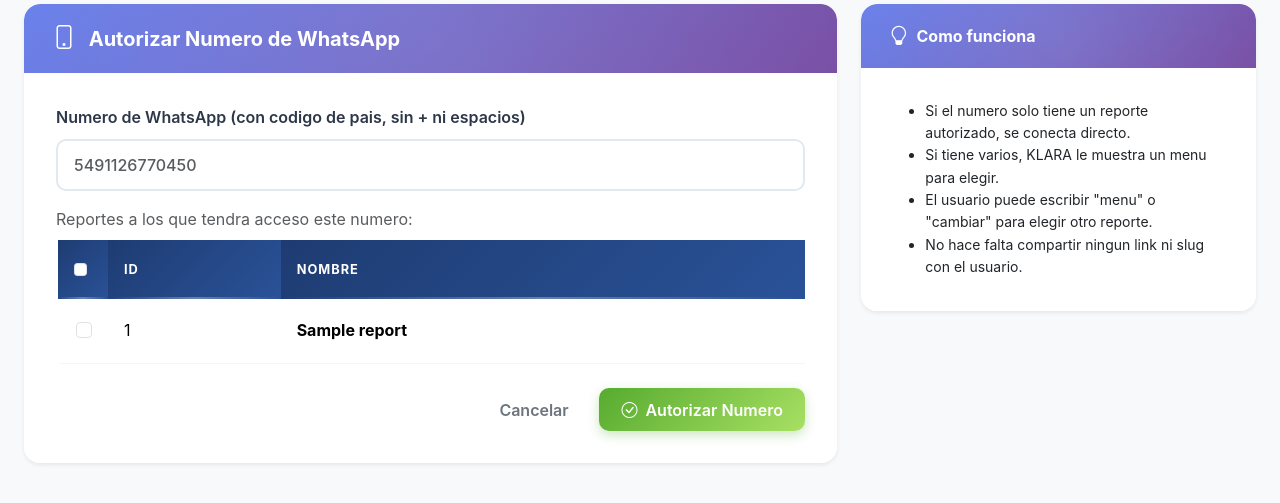
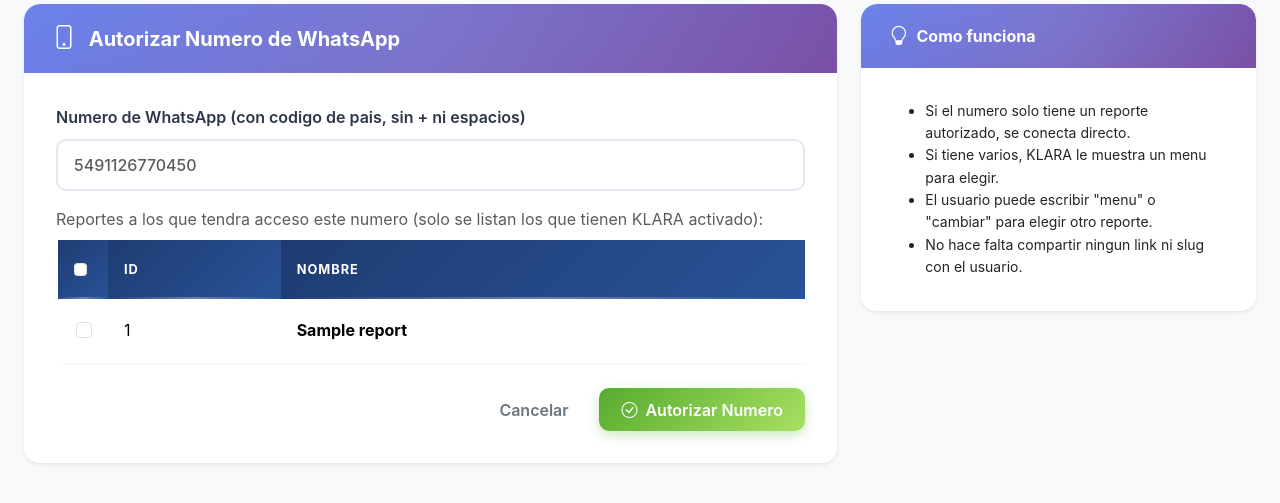
Before and after one commit to gonzalocandia92/powerbi-flask-embed, a Flask app: page /admin/empresas/1/whatsapp/add in a window 1280 px wide. Shown: the part 165-668 px from the top of the page. Run offline with Flask 2, Linux system fonts and the light colour scheme; a user stored in the database is signed in; tables that the repository leaves empty hold one stand-in row (values such as "Sample post"); parts of the project's set-up code (start-up, migrations or seed data) failed here and were passed over; some libraries are stand-ins or nearby versions.

Commit message:
fix: recognize switch requests in natural language, require KLARA enabled per report
- _is_menu_command now matches "menu"/"cambiar" as a whole word anywhere in
  the message, not just as the exact message, so phrases like "quiero
  cambiar de tablero" trigger the switch flow instead of falling through
  to the chatbot's generic fallback reply.
- WhatsApp access now also requires Report.chatbot_enabled=True, not just
  Empresa.whatsapp_enabled. A report without KLARA active is invisible via
  WhatsApp even if a number is authorized to it. The "Autorizar Numero"
  admin form only lists reports that already have KLARA enabled.

Co-Authored-By: Claude Sonnet 5 <noreply@anthropic.com>

```diff
--- a/app/routes/empresas.py
+++ b/app/routes/empresas.py
@@ -138,6 +138,7 @@ def toggle_whatsapp(empresa_id):
 @retry_on_db_error(max_retries=3, delay=1)
 def add_whatsapp_number(empresa_id):
     empresa = Empresa.query.options(db.joinedload(Empresa.reports)).get_or_404(empresa_id)
+    chatbot_reports = [r for r in empresa.reports if r.chatbot_enabled]
 
     if request.method == 'POST':
         phone_number = (request.form.get('phone_number') or '').strip()
@@ -149,10 +150,10 @@ def add_whatsapp_number(empresa_id):
         elif not selected_ids:
             flash("Seleccione al menos un reporte", "danger")
         else:
-            empresa_report_ids = {r.id for r in empresa.reports}
+            chatbot_report_ids = {r.id for r in chatbot_reports}
             added = 0
             for report_id in selected_ids:
-                if report_id not in empresa_report_ids:
+                if report_id not in chatbot_report_ids:
                     continue
                 exists = WhatsAppAuthorizedNumber.query.filter_by(
                     phone_number=phone_number, report_id_fk=report_id
@@ -169,7 +170,7 @@ def add_whatsapp_number(empresa_id):
 
     return render_template(
         'admin/empresas/whatsapp_add_number.html',
-        empresa=empresa, title=f'Autorizar Numero: {empresa.nombre}'
+        empresa=empresa, chatbot_reports=chatbot_reports, title=f'Autorizar Numero: {empresa.nombre}'
     )
 
 
--- a/app/routes/whatsapp.py
+++ b/app/routes/whatsapp.py
@@ -31,7 +31,7 @@ from flask import Blueprint, jsonify, request
 from sqlalchemy import func
 
 from app import db
-from app.models import Empresa, PublicLink, WhatsAppAuthorizedNumber, WhatsAppContact
+from app.models import Empresa, PublicLink, Report, WhatsAppAuthorizedNumber, WhatsAppContact
 from app.services import chatbot_service, meta_whatsapp_client
 from app.utils.decorators import retry_on_db_error
 
@@ -83,7 +83,8 @@ def _normalize_text(text: str) -> str:
 
 
 def _is_menu_command(text: str) -> bool:
-    return _normalize_text(text) in _MENU_COMMANDS
+    words = set(_normalize_text(text).split())
+    return bool(words & _MENU_COMMANDS)
 
 
 def _build_menu_text(authorized) -> str:
@@ -156,14 +157,17 @@ def _find_contact_sync(phone_number: str):
 
 @retry_on_db_error(max_retries=3, delay=1)
 def _authorized_entries_sync(phone_number: str):
-    """Reports this number may access, restricted to empresas with WhatsApp enabled."""
+    """Reports this number may access: empresa must have WhatsApp enabled and active,
+    and the report itself must have KLARA (chatbot_enabled) turned on."""
     return (
         WhatsAppAuthorizedNumber.query
         .join(Empresa, WhatsAppAuthorizedNumber.empresa_id_fk == Empresa.id)
+        .join(Report, WhatsAppAuthorizedNumber.report_id_fk == Report.id)
         .filter(
             WhatsAppAuthorizedNumber.phone_number == phone_number,
             Empresa.whatsapp_enabled.is_(True),
             Empresa.estado_activo.is_(True),
+            Report.chatbot_enabled.is_(True),
         )
         .order_by(WhatsAppAuthorizedNumber.report_id_fk)
         .all()
--- a/app/templates/admin/empresas/whatsapp_add_number.html
+++ b/app/templates/admin/empresas/whatsapp_add_number.html
@@ -36,9 +36,9 @@
               <input type="text" name="phone_number" class="form-control" placeholder="5491126770450" required>
             </div>
 
-            <p class="text-muted mb-2">Reportes a los que tendra acceso este numero:</p>
+            <p class="text-muted mb-2">Reportes a los que tendra acceso este numero (solo se listan los que tienen KLARA activado):</p>
 
-            {% if empresa.reports %}
+            {% if chatbot_reports %}
             <div class="table-responsive">
               <table class="table table-hover">
                 <thead class="table-light">
@@ -51,7 +51,7 @@
                   </tr>
                 </thead>
                 <tbody>
-                  {% for report in empresa.reports %}
+                  {% for report in chatbot_reports %}
                   <tr>
                     <td>
                       <input type="checkbox" name="reports" value="{{ report.id }}"
@@ -76,9 +76,9 @@
             {% else %}
             <div class="alert alert-warning mb-0">
               <i class="bi bi-exclamation-triangle me-2"></i>
-              Esta empresa no tiene reportes asociados todavia.
+              Esta empresa no tiene reportes con KLARA activado todavia.
               <a href="{{ url_for('empresas.manage_reports', empresa_id=empresa.id) }}">Gestionar reportes</a>
-              antes de autorizar numeros.
+              y habilitar KLARA en al menos uno antes de autorizar numeros de WhatsApp.
             </div>
             {% endif %}
           </form>
```
